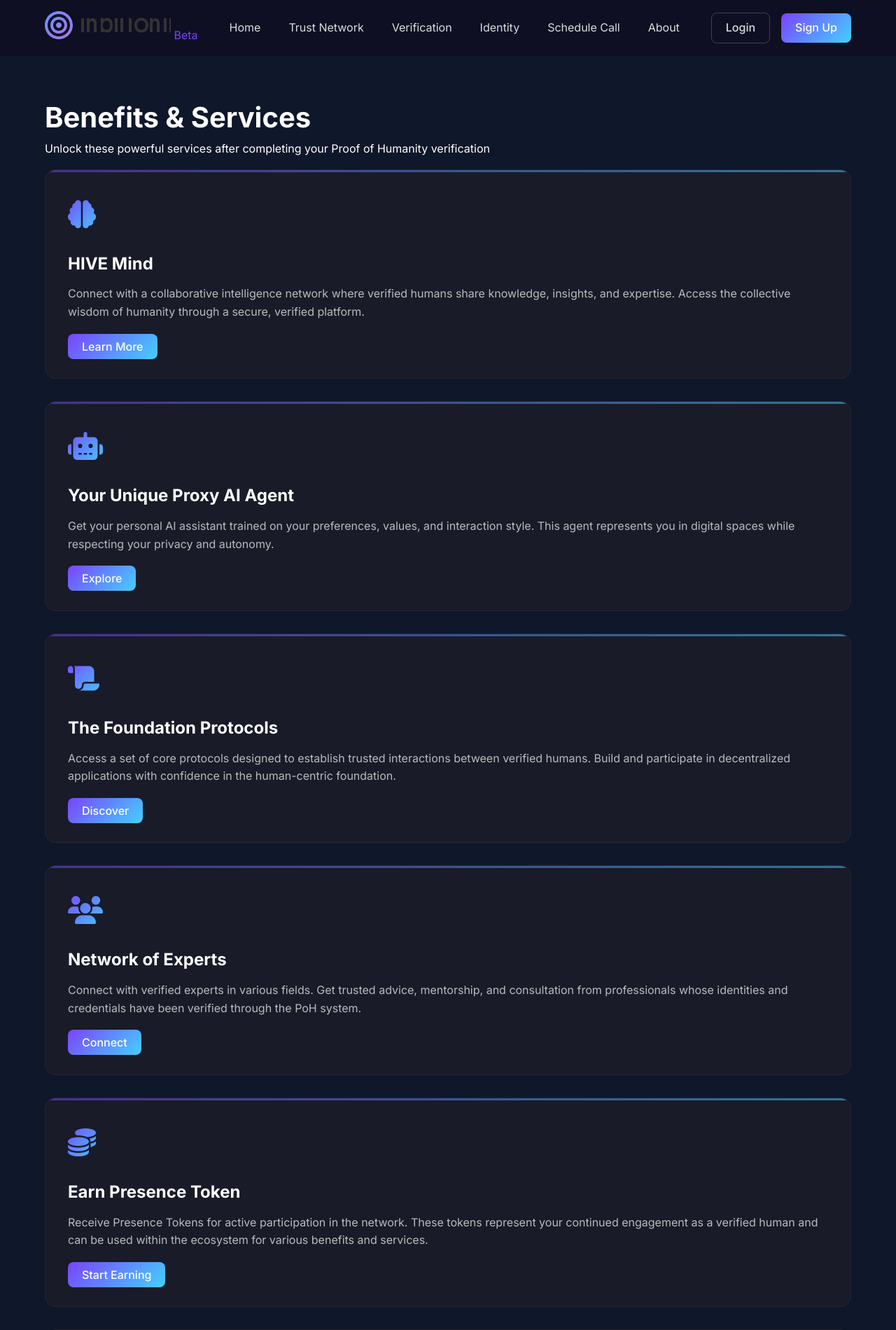
After one commit to villagaiaimpacthub/poh, a Flask app: page /benefits in a window 1280 px wide. The commit adds this page. Shown: the top 1900 px of the page at 70% size. Run offline with Flask 3, Linux system fonts and the light colour scheme.

Commit message:
Major UI improvements: Simplified footer, added Benefits and About pages, fixed schedule call button, and fixed trust network visualization

```diff
--- a/app.py
+++ b/app.py
@@ -225,9 +225,19 @@ def create_app(test_config=None):
     def privacy():
         return render_template('privacy.html')
 
+    @app.route('/about')
+    def about():
+        """Page displaying information about the Proof of Humanity project"""
+        return render_template('about.html')
+
     @app.route('/did_manage')
     def did_manage():
         return render_template('did_manage.html')
+
+    @app.route('/benefits')
+    def benefits():
+        """Page displaying benefits and services available after completing PoH verification"""
+        return render_template('benefits.html')
 
     @app.route('/login', methods=['GET', 'POST'])
     def login():
--- /dev/null
+++ b/templates/benefits.html
@@ -0,0 +1,186 @@
+{% extends "base.html" %}
+
+{% block title %}Benefits & Services - {{ super() }}{% endblock %}
+
+{% block styles %}
+<style>
+    .benefits-section {
+        padding: 4rem 0;
+    }
+
+    .benefit-card {
+        background: rgba(30, 30, 40, 0.7);
+        border-radius: 16px;
+        padding: 2rem;
+        border: 1px solid rgba(80, 80, 100, 0.2);
+        margin-bottom: 2rem;
+        transition: all 0.3s ease;
+        position: relative;
+        overflow: hidden;
+    }
+
+    .benefit-card:hover {
+        transform: translateY(-5px);
+        box-shadow: 0 15px 30px rgba(0, 0, 0, 0.3);
+        border-color: rgba(122, 67, 255, 0.3);
+    }
+
+    .benefit-card::before {
+        content: '';
+        position: absolute;
+        top: 0;
+        left: 0;
+        right: 0;
+        height: 3px;
+        background: linear-gradient(90deg, var(--web5-primary), var(--web5-accent));
+        opacity: 0.5;
+    }
+
+    .benefit-card:hover::before {
+        opacity: 1;
+    }
+
+    .benefit-icon {
+        font-size: 2.5rem;
+        margin-bottom: 1.5rem;
+        background: linear-gradient(135deg, var(--web5-primary) 0%, var(--web5-accent) 100%);
+        -webkit-background-clip: text;
+        -webkit-text-fill-color: transparent;
+        display: inline-block;
+    }
+
+    .benefit-title {
+        font-size: 1.5rem;
+        font-weight: 700;
+        margin-bottom: 1rem;
+        color: white;
+    }
+
+    .benefit-description {
+        color: rgba(255, 255, 255, 0.7);
+        line-height: 1.6;
+        margin-bottom: 1.5rem;
+    }
+
+    .coming-soon {
+        display: inline-block;
+        background: rgba(122, 67, 255, 0.2);
+        color: rgba(255, 255, 255, 0.8);
+        font-size: 0.8rem;
+        font-weight: 600;
+        padding: 0.25rem 0.75rem;
+        border-radius: 20px;
+        margin-left: 0.5rem;
+        vertical-align: middle;
+    }
+</style>
+{% endblock %}
+
+{% block content %}
+<div class="container">
+    <section class="benefits-section">
+        <div class="section-header-web5">
+            <h1 class="section-title-web5">Benefits & Services</h1>
+            <p class="section-subtitle-web5">
+                Unlock these powerful services after completing your Proof of Humanity verification
+            </p>
+        </div>
+
+        <div class="row">
+            <div class="col-md-6">
+                <div class="benefit-card">
+                    <div class="benefit-icon">
+                        <i class="fas fa-brain"></i>
+                    </div>
+                    <h3 class="benefit-title">HIVE Mind</h3>
+                    <p class="benefit-description">
+                        Connect with a collaborative intelligence network where verified humans share knowledge,
+                        insights, and expertise. Access the collective wisdom of humanity through a
+                        secure, verified platform.
+                    </p>
+                    <a href="#" class="btn-web5">Learn More</a>
+                </div>
+            </div>
+
+            <div class="col-md-6">
+                <div class="benefit-card">
+                    <div class="benefit-icon">
+                        <i class="fas fa-robot"></i>
+                    </div>
+                    <h3 class="benefit-title">Your Unique Proxy AI Agent</h3>
+                    <p class="benefit-description">
+                        Get your personal AI assistant trained on your preferences, values, and interaction style.
+                        This agent represents you in digital spaces while respecting your privacy and autonomy.
+                    </p>
+                    <a href="#" class="btn-web5">Explore</a>
+                </div>
+            </div>
+
+            <div class="col-md-6">
+                <div class="benefit-card">
+                    <div class="benefit-icon">
+                        <i class="fas fa-scroll"></i>
+                    </div>
+                    <h3 class="benefit-title">The Foundation Protocols</h3>
+                    <p class="benefit-description">
+                        Access a set of core protocols designed to establish trusted interactions between verified
+                        humans. Build and participate in decentralized applications with confidence in the
+                        human-centric foundation.
+                    </p>
+                    <a href="#" class="btn-web5">Discover</a>
+                </div>
+            </div>
+
+            <div class="col-md-6">
+                <div class="benefit-card">
+                    <div class="benefit-icon">
+                        <i class="fas fa-users"></i>
+                    </div>
+                    <h3 class="benefit-title">Network of Experts</h3>
+                    <p class="benefit-description">
+                        Connect with verified experts in various fields. Get trusted advice, mentorship,
+                        and consultation from professionals whose identities and credentials have been
+                        verified through the PoH system.
+                    </p>
+                    <a href="#" class="btn-web5">Connect</a>
+                </div>
+            </div>
+
+            <div class="col-md-6">
+                <div class="benefit-card">
+                    <div class="benefit-icon">
+                        <i class="fas fa-coins"></i>
+                    </div>
+                    <h3 class="benefit-title">Earn Presence Token</h3>
+                    <p class="benefit-description">
+                        Receive Presence Tokens for active participation in the network. These tokens
+                        represent your continued engagement as a verified human and can be used within
+                        the ecosystem for various benefits and services.
+                    </p>
+                    <a href="#" class="btn-web5">Start Earning</a>
+                </div>
+            </div>
+
+            <div class="col-md-6">
+                <div class="benefit-card">
+                    <div class="benefit-icon">
+                        <i class="fas fa-exchange-alt"></i>
+                    </div>
+                    <h3 class="benefit-title">Parallax Exchange</h3>
+                    <p class="benefit-description">
+                        Access a next-generation exchange platform where verified humans can trade assets,
+                        services, and value with full confidence in the identity of their counterparties.
+                    </p>
+                    <a href="#" class="btn-web5">Trade Now</a>
+                </div>
+            </div>
+        </div>
+
+        <div class="text-center mt-5">
+            <h3 class="mb-4" style="color: white;">More Partners Coming Soon</h3>
+            <p class="text-light mb-4">We're constantly expanding our network of partners and services available to verified humans.</p>
+            <a href="#" class="btn-web5">Become a Partner</a>
+        </div>
+    </section>
+</div>
+{% endblock %}
```
Also changed, not shown: templates/about.html (added, +123 -0 lines), templates/family-tree.html (+8 -2 lines), templates/schedule_call.html (+58 -0 lines).
